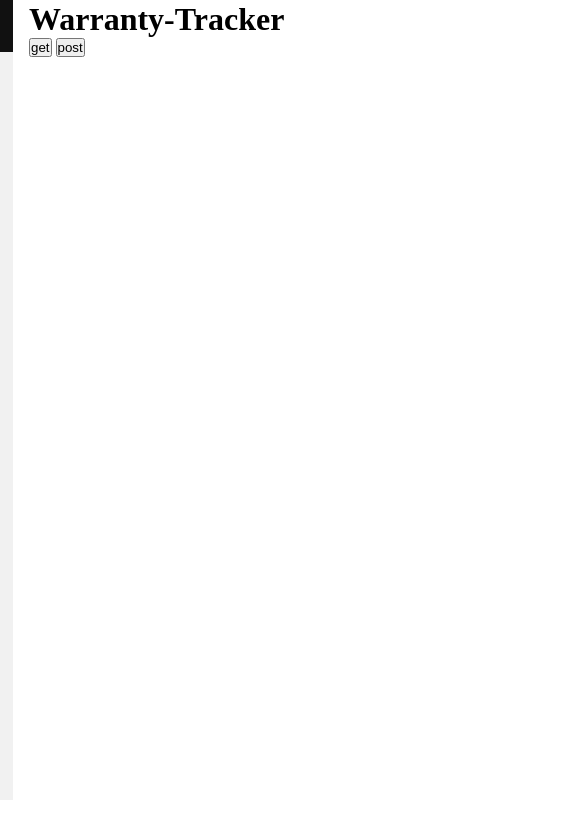
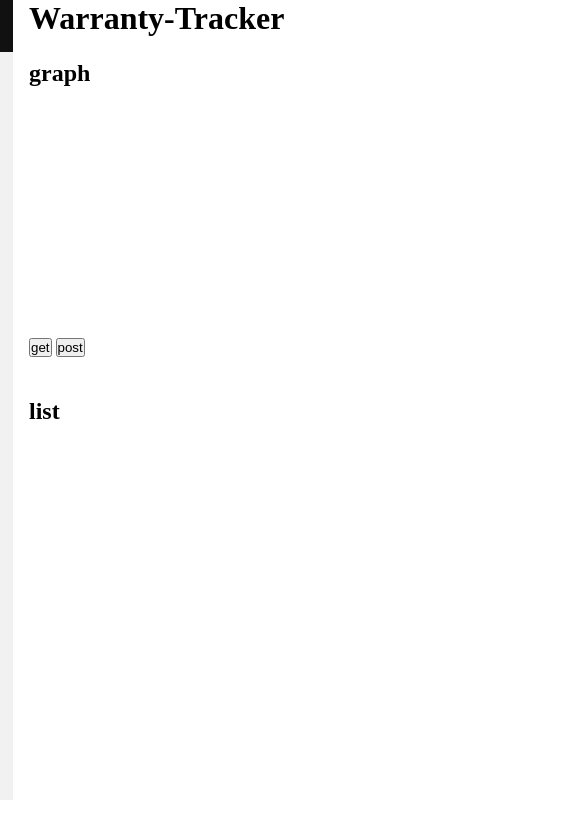
Before and after one commit to ibwgr/warranty-tracker, a website: page view/index.html in a window 1280 px wide. Shown: the full height of the page, 52-640 px from the left. After the commit the page ends 800 px from the top, so only its background shows below. Drawn offline with Linux system fonts and the light colour scheme; files that its build step writes are made by us from their sources.

Commit message:
setup page layout

```diff
--- a/view/index.html
+++ b/view/index.html
@@ -24,11 +24,22 @@
       </ul>
     </nav>
   </header>
-  <div class="contentContainer">
-  <h1 class="title">Warranty-Tracker</h1>
-  <button type="button" id="testbutton-get">get</button>
-  <button type="button" id="testbutton-post">post</button>
-  </div>
+    <div class="grid-container">
+      <div class="title">
+        <h1>Warranty-Tracker</h1>
+      </div>
+      <div class="graph">
+        <h2>graph</h2>
+      </div>
+      <div class="config">
+        <button type="button" id="testbutton-get">get</button>
+        <button type="button" id="testbutton-post">post</button>
+      </div>
+      <div class="list">
+        <h2>list</h2>
+      </div>
+    </div>
+
   <script src="view/test.js"></script>
 </body>
 
--- a/view/stylesheets/style.css
+++ b/view/stylesheets/style.css
@@ -2,7 +2,6 @@
   margin: 0;
   padding: 0;
 }
-
 
 ul {
   list-style-type: none;
@@ -22,7 +21,6 @@ li a {
   text-decoration: none;
 }
 
-
 li a.active {
   background-color: #555;
   color: white;
@@ -33,8 +31,33 @@ li a:hover {
   color: white;
 }
 
-.contentContainer {
+.grid-container {
   margin-left:65px;
-  padding:1px 16px;
-  height:1000px;
+  padding:0 16px;
+  display: grid;
+  grid-template-columns: 1fr;
+  grid-template-rows: 50px 1fr 50px 1.5fr;
+  gap: 10px 0;
+  grid-template-areas:
+    "title"
+    "graph"
+    "config"
+    "list";
+  height: 100vh;
 }
+
+.title {
+  grid-area: title;
+}
+
+.graph {
+  grid-area: graph;
+}
+
+.actions {
+  grid-area: config;
+}
+
+.list {
+  grid-area: list;
+}
```
